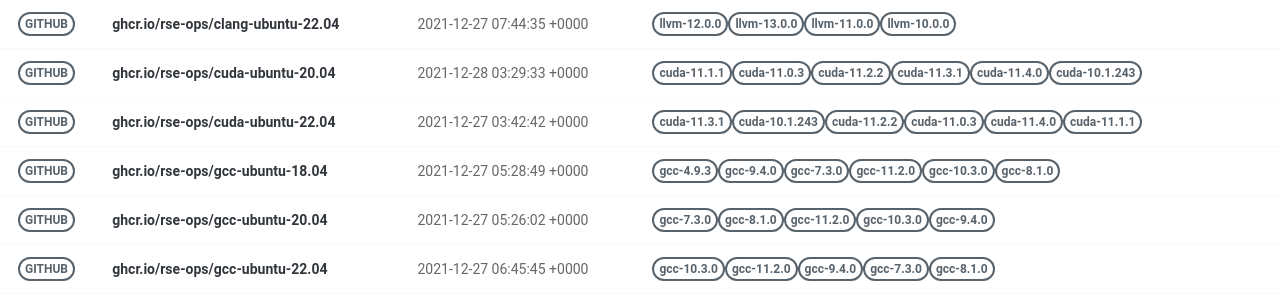
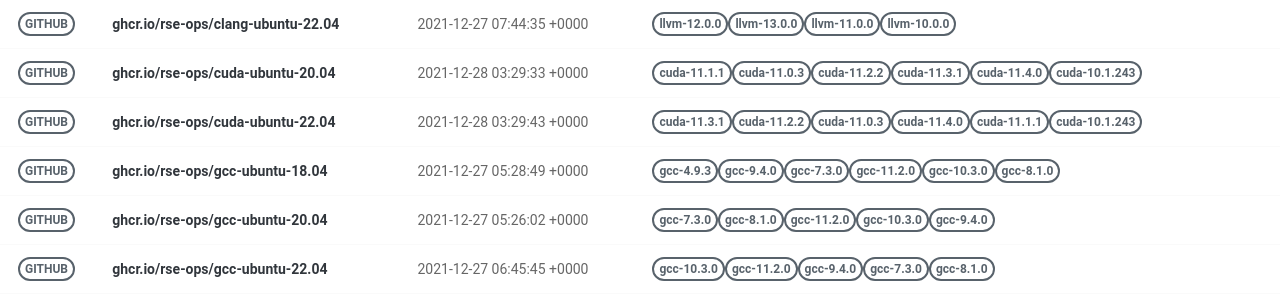
Before and after one commit to rse-ops/docker-images, a Jekyll site: the page built from pages/index.md, in a window 1280 px wide. Shown: the part 228-528 px from the top of the page. Built offline with Jekyll 4.4.1, drawn with Linux system fonts in a browser that asks for light colours; nearby versions of some CDN libraries.

Commit message:
Automated push to update library 2021-12-28

```diff
--- a/_library/ghcr.io-rse-ops-cuda-ubuntu-22.04.md
+++ b/_library/ghcr.io-rse-ops-cuda-ubuntu-22.04.md
@@ -1,7 +1,7 @@
 ---
 layout: container
 name: ghcr.io/rse-ops/cuda-ubuntu-22.04
-updated_at: 2021-12-27 03:42:42.296508
+updated_at: 2021-12-28 03:29:43.151427
 
 
 container_url: https://github.com/orgs/rse-ops/packages/container/package/cuda-ubuntu-22.04
```
Also changed, not shown: other parts of _library/ghcr.io-rse-ops-cuda-ubuntu-22.04.md (+3 -3 lines).
